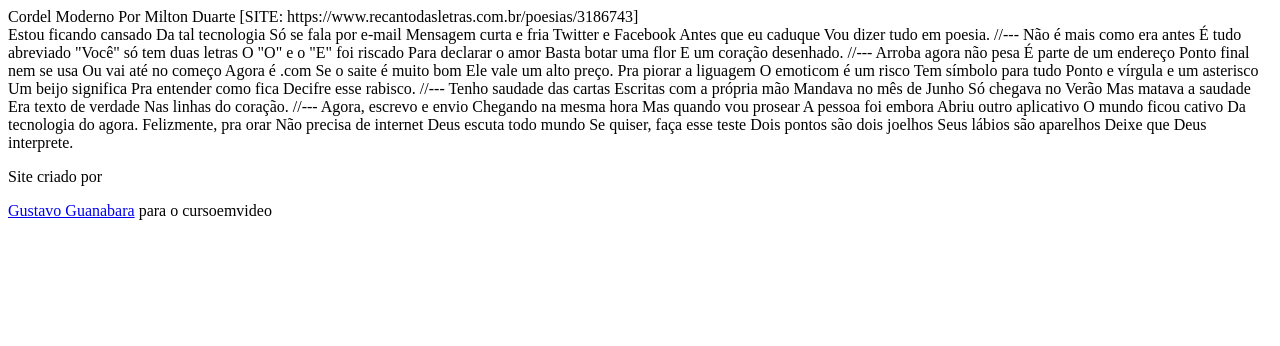
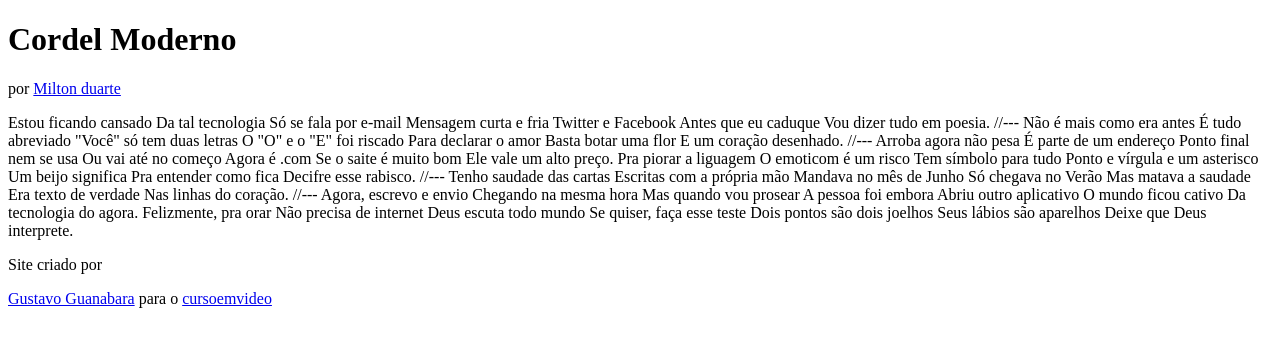
Before and after one commit to NoelyGangello/continua--o-curso-guanabara, a plain HTML site: page Desafio-12/index.html in a window 1280 px wide. Drawn offline with Linux system fonts and the light colour scheme.

Commit message:
atualizei o desafio 12

```diff
--- a/Desafio-12/index.html
+++ b/Desafio-12/index.html
@@ -1,7 +1,7 @@
 
 
 <!DOCTYPE html>
-<html lang="en">
+<html lang="pt-br">
 <head>
    <meta charset="UTF-8">
    <meta name="viewport" content="width=device-width, initial-scale=1.0">
@@ -22,9 +22,14 @@
 
 
  <header>
-    Cordel Moderno
-   Por Milton Duarte
-   [SITE: https://www.recantodasletras.com.br/poesias/3186743]
+   <h1>
+      Cordel Moderno
+   </h1>
+   <p>
+      por <a href="https://www.recantodasletras.com.br/poesias/3186743" target="_blank">Milton duarte</a>
+   </p>
+
+
  </header>
 
 
@@ -95,7 +100,8 @@
  <footer>
   <p>
    Site criado por
-  </p>  <a href="https://gustavoguanabara.github.io">Gustavo Guanabara</a> para o cursoemvideo
+  </p>  <a href="https://gustavoguanabara.github.io" target="_blank" >Gustavo Guanabara</a> para o  <a href="https://cursoemvideo.com"> cursoemvideo</a>
+
 </footer>
 
 </body>
```
